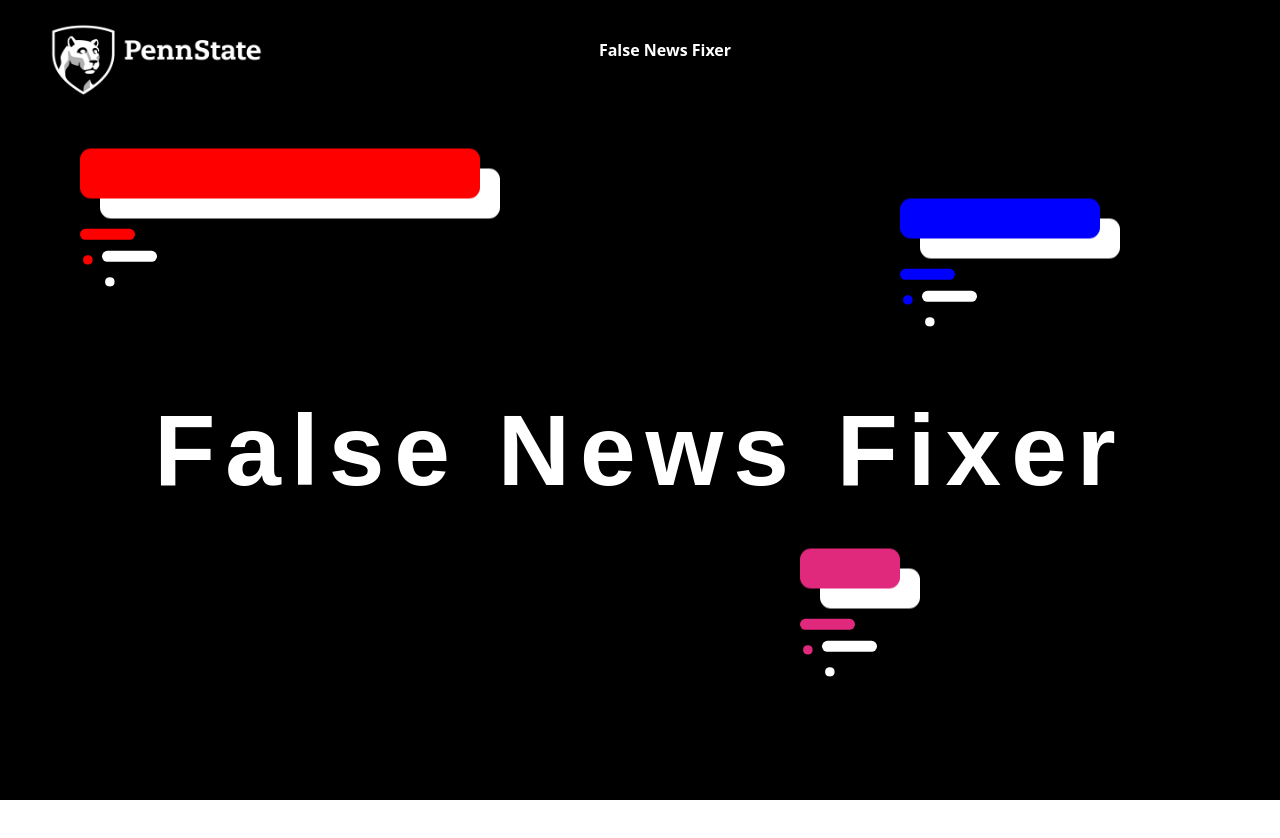
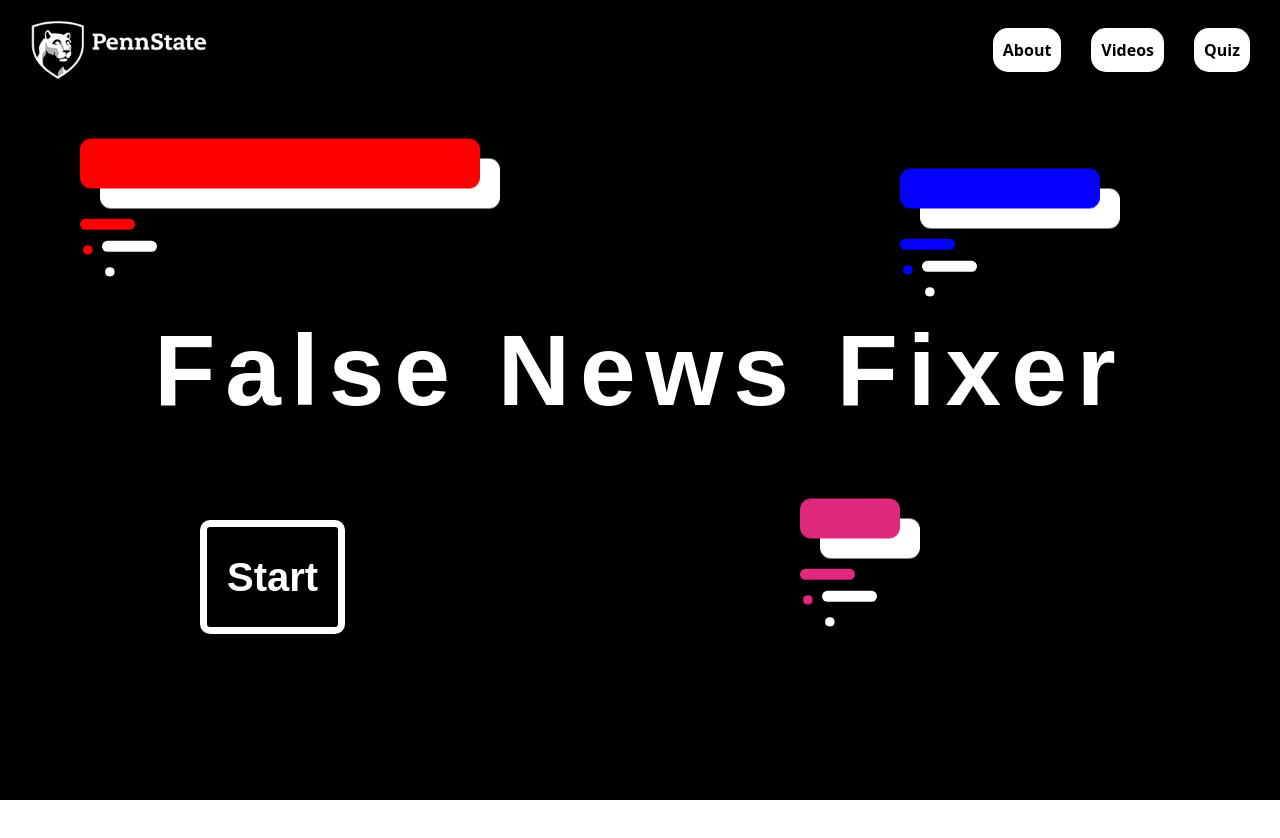
Before and after one commit to im-not-hacking/fakenewsfixer, a React (Vite) app: page / in a window 1280 px wide. Shown: the top 838 px of the page. After the commit the page ends 800 px from the top, so only its background shows below. Built offline with nearby package versions, Linux system fonts and the light colour scheme.

Commit message:
Finished main animation

```diff
--- a/src/App.tsx
+++ b/src/App.tsx
@@ -1,13 +1,23 @@
 import Nav from './components/Nav.tsx';
 import MainScreen from './components/MainScreen.tsx';
+import About from './components/About.tsx';
+import './index.css'
+import { useState } from 'react';
 
 function App() {
+  let [hasEntered, setHasEntered] = useState(false);
+   function handleState(entered:boolean) {
+      setHasEntered(entered);
+   }
 
   return (
-    <div className='flex flex-col w-screen h-screen bg-[black]'>
-      	<Nav/>
-        <MainScreen/>
-    </div>
+    <>
+      <div className='flex flex-col w-screen h-screen bg-[black]'>
+          <Nav/>
+          <MainScreen change = {handleState}/>
+      </div>
+      {hasEntered ? <About/> : ""}
+    </>
 	)
 }
 
--- /dev/null
+++ b/src/components/About.css
@@ -0,0 +1,16 @@
+.floating{
+    animation: float 7s ease-in-out infinite;
+    rotate: 3deg;
+}
+
+@keyframes float {
+    0% {
+      transform: translatey(0px);
+    }
+    50% {
+      transform: translatey(-20px);
+    }
+    100% {
+      transform: translatey(0px);
+    }
+  }
--- /dev/null
+++ b/src/components/About.tsx
@@ -0,0 +1,36 @@
+import { navButtons } from "../constants"
+import './About.css'
+
+const MainPanel = () => {
+    return (
+        <div className="flex flex-col justify-center items-center w-[150px] h-[100%]">
+            {navButtons.map((item,i) =>(
+                <div key={i} className="grow flex justify-left items-center">
+                    <div className="flex rounded-full justify-center items-center w-[60px] h-[60px] bg-[white]"/>
+                </div>
+            ))}
+        </div>
+    )
+}
+
+const MainSection = () =>{
+    return (
+        <>
+            <div className="relative grow bg-[red] rounded-[30px] floating"/>
+            <div className="absolute border-[20px] border-[black] w-[98%] h-[100%] bg-[white] rounded-[50px] rotate-[-3deg] mt-[4%] ml-[15%]"/>
+        </>
+    )
+}
+
+const About = () => {
+    return (
+        <div className="bg-[black] w-[100vw] h-[100vh] p-[5%]">
+            <div className="relative w-[100%] h-[100%] flex ">
+                <MainPanel/>
+                <MainSection/>
+            </div>
+        </div>
+    )
+}
+
+export default About
--- /dev/null
+++ b/src/components/MainScreen.css
@@ -0,0 +1,32 @@
+.turnedOff{
+    animation: turnOffAnimation 1.2s ease-in forwards;
+  }
+
+  @keyframes turnOffAnimation {
+    0% {
+      transform: scaleY(1);
+      transform: scaleX(1);
+    }
+    30% {
+      transform: scaleY(1);
+    }
+    68%,
+    72% {
+      transform: scaleY(0.1);
+    }
+    100% {
+      transform: scaleX(0);
+      transform: scaleY(0);
+    }
+  }
+
+  .noise {
+    background:
+      repeating-radial-gradient(#000 0 0.0001%,#fff 0 0.0002%) 50% 0/2500px 2500px,
+      repeating-conic-gradient(#000 0 0.0001%,#fff 0 0.0002%) 60% 60%/2500px 2500px;
+    background-blend-mode: difference;
+    animation: b .2s infinite alternate;
+  }
+  @keyframes b{
+    100% {background-position: 50% 0, 60% 50%}
+  }
--- a/src/components/MainScreen.tsx
+++ b/src/components/MainScreen.tsx
@@ -1,18 +1,45 @@
 import PopAnimation from './PopAnimation.tsx';
 import './PopAnimation.css'
+import './MainScreen.css'
+import { useState } from 'react';
 
-function MainScreen() {
+interface Props  {
+  change: (entered:boolean) => void;
+}
+
+function MainScreen({change}:Props) {
+  const [popScreen, setPopScreen] = useState(0);
+  const [isTurnedOff, setIsTurnedOff] = useState(0);
+  const [showButton, setShowButton] = useState(1);
+
+  const mainOff = () => {
+    //Uncomment to dissapear button when clicked
+    //setShowButton(0)
+    setPopScreen(1)
+    setTimeout(()=>{
+      setIsTurnedOff(1);
+      setShowButton(0);
+      change(true);
+    },3000)
+  }
 
     return (
-      <div className='grow bg-[black] flex justify-center items-center'>
-        <PopAnimation/>
-        <section>
-        <div className="hero-container">
-          <div className="environment"></div>
-          <h2 className="hero glitch layers font-bold" data-text="False News Fixer"><span>False News Fixer</span></h2>
+      <>
+        <div className='relative grow flex flex-col'>
+          {!isTurnedOff ? <PopAnimation showAll={false} /> : ""}
+          {(popScreen && !isTurnedOff) ? <PopAnimation showAll={true}/> : ""}
+          <section className='grow'>
+            <div className="hero-container">
+              <div className="environment z-[-1]"></div>
+              <h2 className="hero glitch layers font-bold" data-text="False News Fixer"><span>False News Fixer</span></h2>
+            </div>
+            <button style={{display: `${!showButton ? "none" : "block"}`}} className="absolute font-bold border-[7px] p-[20px] text-[40px] border-[white] text-[white] rounded-[10px] cursor-pointer z-50 top-[420px] left-[200px]" onClick={() =>  mainOff()}>
+                Start
+            </button>
+          </section>
         </div>
-      </section>
-      </div>
+        <div className={isTurnedOff ? 'noise absolute w-[100%] h-[100%]' : ''}></div>
+      </>
       )
   }
 
--- a/src/components/Nav.tsx
+++ b/src/components/Nav.tsx
@@ -1,15 +1,18 @@
 import psu from "../assets/psuLogo.png"
+import { navButtons } from "../constants";
 
 interface ButtonProps {
-    title: string;
     reference: string;
+    children: string
 }
 
-let Button = (props:ButtonProps) => {
+let Button = ({reference,children}:ButtonProps) => {
 
     return (
-        <a href={props.reference}>
-            {props.title}
+        <a href={reference}>
+            <div className="p-[10px] bg-[white] rounded-[15px]">
+                <p className="font-bold">{children}</p>
+            </div>
         </a>
     )
 }
@@ -17,16 +20,18 @@ let Button = (props:ButtonProps) => {
 let Nav = () => {
 
     return (
-        <div className="w-[100vw] flex z-10 ">
-          <div className="grow h-[100px] flex">
-            <div className="flex grow basis-0 shrink-0 ml-[50px]">
-                <img style={{height:'120px'}} className="" src={psu}/>
+        <div className="w-[100vw] flex z-10 h-[100px]">
+          <div className="grow flex">
+            <div className="flex grow basis-0 shrink-0 ml-[30px]">
+                <img style={{width:'auto', height:'100%'}} src={psu}/>
             </div>
             <div className="flex grow justify-center items-center basis-0 shrink-0">
-                <h1 className="text-[white] align-baseline font-bold">False News Fixer</h1>
+                <h1 className="text-[white] align-baseline font-bold text-[30px]"></h1>
             </div>
-            <div className="flex grow justify-end basis-0 shrink-0">
-                <Button title="Hola" reference="www.google.com"/>
+            <div className="flex grow justify-end items-center gap-[30px] basis-0 shrink-0 mr-[30px]">
+                {navButtons.map((item,i) =>(
+                    <Button key={i} reference={item.reference}>{item.name}</Button>
+                ))}
             </div>
           </div>
         </div>
--- a/src/components/PopAnimation.css
+++ b/src/components/PopAnimation.css
@@ -17,7 +17,6 @@
 }
 .bubble p {
     transform: translatey(0px);
-    animation: float 5s ease-in-out infinite;
     text-align: center;
     text-transform: uppercase;
     font-weight: bold;
@@ -29,9 +28,14 @@
     position: relative;
     box-shadow: 20px 20px white;
   }
+.animateP {
+  animation: float 5s ease-in-out infinite;
+}
+.animateAfter{
+  animation: float2 5s ease-in-out infinite;
+}
 .bubbleAfter {
     transform: translatey(0px);
-    animation: float2 5s ease-in-out infinite;
     font-weight: bold;
     text-shadow: 22px 22px white;
     text-align: left;
--- a/src/components/PopAnimation.tsx
+++ b/src/components/PopAnimation.tsx
@@ -1,35 +1,99 @@
-import {popUps} from '../constants';
+import { useEffect, useState } from 'react';
+import {sizes,colors, popUps} from '../constants';
 import './PopAnimation.css'
 
-/*function getRandomInt(max: number){
+function getRandomInt(max: number){
     return Math.floor(Math.random()*max)
-}*/
+}
 
 type Props = {
   size: string,
   color:string,
   position: [number,number],
-  children: string
+  children: string,
+  animate: boolean
 }
 
-const Bubble = ({size,color,position,children}:Props) => {
+type mainProps = {
+  showAll: boolean
+}
+
+const Bubble = ({size,color,position,children,animate}:Props) => {
 
   return (
     <div className={`bubble`} style={{top:`${position[0]}px`, left:`${position[1]}px`}}>
-      <p className={`${size}`} style={{background:`${color}`}}>{children}</p>
-      <div style={{background:`${color}`, color:`${color}`}} className={`bubbleAfter`}>.</div>
+      <p className={`${size} ${!animate ? "animation-none" : "animateP"}`} style={{background:`${color}`}}>{children}</p>
+      <div style={{background:`${color}`, color:`${color}`}} className={`bubbleAfter ${!animate ? "animation-none" : "animateAfter"}`}>.</div>
     </div>
   )
 }
 
-function PopAnimation() {
+interface messagesProps {
+  text: string,
+  color: string,
+  top: number,
+  left: number,
+  size:string
+  animate: boolean
+}
+
+const randomBubbleVals = () => {
+  let text = ""
+  let color = colors[getRandomInt(colors.length)]
+  let top = Math.floor(Math.random()*500)
+  let left = Math.floor(Math.random()*900)
+  let size = sizes[getRandomInt(sizes.length)]
+  let animate = false
+  return {text,color,top,left,size, animate}
+}
+
+
+
+function PopAnimation({showAll} : mainProps) {
+
+  const [messages, setMessages] = useState<messagesProps[]>([]);
+
+  const mainTimeout = (interval:number) => {
+    setTimeout(()=>{
+      clearInterval(interval)
+    },3000)
+  }
+
+  const fillBubbles = () =>{
+    const mainBubbleInterval= setInterval(()=>{
+      setMessages(messages =>[...messages,randomBubbleVals()])
+    },50)
+    mainTimeout(mainBubbleInterval)
+  }
+
+  const matchPopUps = () =>{
+    for (let index = 0; index < popUps.length; index++) {
+      let text = popUps[index].text
+      let color = popUps[index].color
+      let top = popUps[index].top
+      let left = popUps[index].left
+      let size = popUps[index].size
+      let animate = true
+      setMessages(messages =>[...messages,{text,color,top,left,size, animate} ])
+    }
+  }
+
+  useEffect(() => {
+    if(showAll){
+      fillBubbles();
+    }
+    else{
+      matchPopUps();
+    }
+  },[]);
 
     return (
-      <div className='absolute rounded-[10px] p-[0px] w-[100vw] h-[100vh]'>
-        {popUps.map((item,i) =>(
-            <Bubble key={i} size={item.size} color={item.color} position={[item.top,item.left]}>{item.text}</Bubble>
-        ))}
-      </div>
+        <div className= "absolute w-[100%] h-[100%]">
+          {messages.length
+          ? messages.map((item,i) => <Bubble key={i} size={item.size} color={item.color} position={[item.top,item.left]} animate={item.animate}>{item.text}</Bubble>)
+          : ''
+          }
+        </div>
       )
   }
 
--- a/src/constants/index.ts
+++ b/src/constants/index.ts
@@ -2,30 +2,54 @@ const popUps = [
     {
     text: "",
     color: "#e0287d",
-    top: 500,
+    top: 400,
     left: 800,
     size:"small"
     },
     {
     text: "",
-    color: "red",
-    top: 100,
+    color: "#fb0102",
+    top: 40,
     left: 80,
     size: "large"
     },
     {
     text: "",
-    color: "blue",
-    top: 150,
+    color: "#0301fc",
+    top: 70,
     left: 900,
     size: "medium"
     }
 ];
 
+const sizes = [
+    "medium",
+    "large",
+    "small"
+]
+
 const colors = [
-    {name: "red"},
-    {name: "yellow"},
-    {name: "blue"}
+    "#f9fb00",
+    "#02feff",
+    "#01ff00",
+    "#fd00fb",
+    "#fb0102",
+    "#0301fc"
 ];
 
-export {popUps,colors};
+const navButtons = [
+    {
+        name: "About",
+        reference: "http://www.google.com"
+    },
+    {
+        name: "Videos",
+        reference: "http://www.google.com"
+    },
+    {
+        name: "Quiz",
+        reference: "http://www.google.com"
+    },
+]
+
+export {popUps,colors, navButtons, sizes};
--- a/src/main.tsx
+++ b/src/main.tsx
@@ -4,7 +4,5 @@ import App from './App.tsx'
 import './index.css'
 
 ReactDOM.createRoot(document.getElementById('root')!).render(
-  <React.StrictMode>
-    <App />
-  </React.StrictMode>,
+  <App />
 )
```
Also changed, not shown: src/index.css (line endings or trailing spaces).
